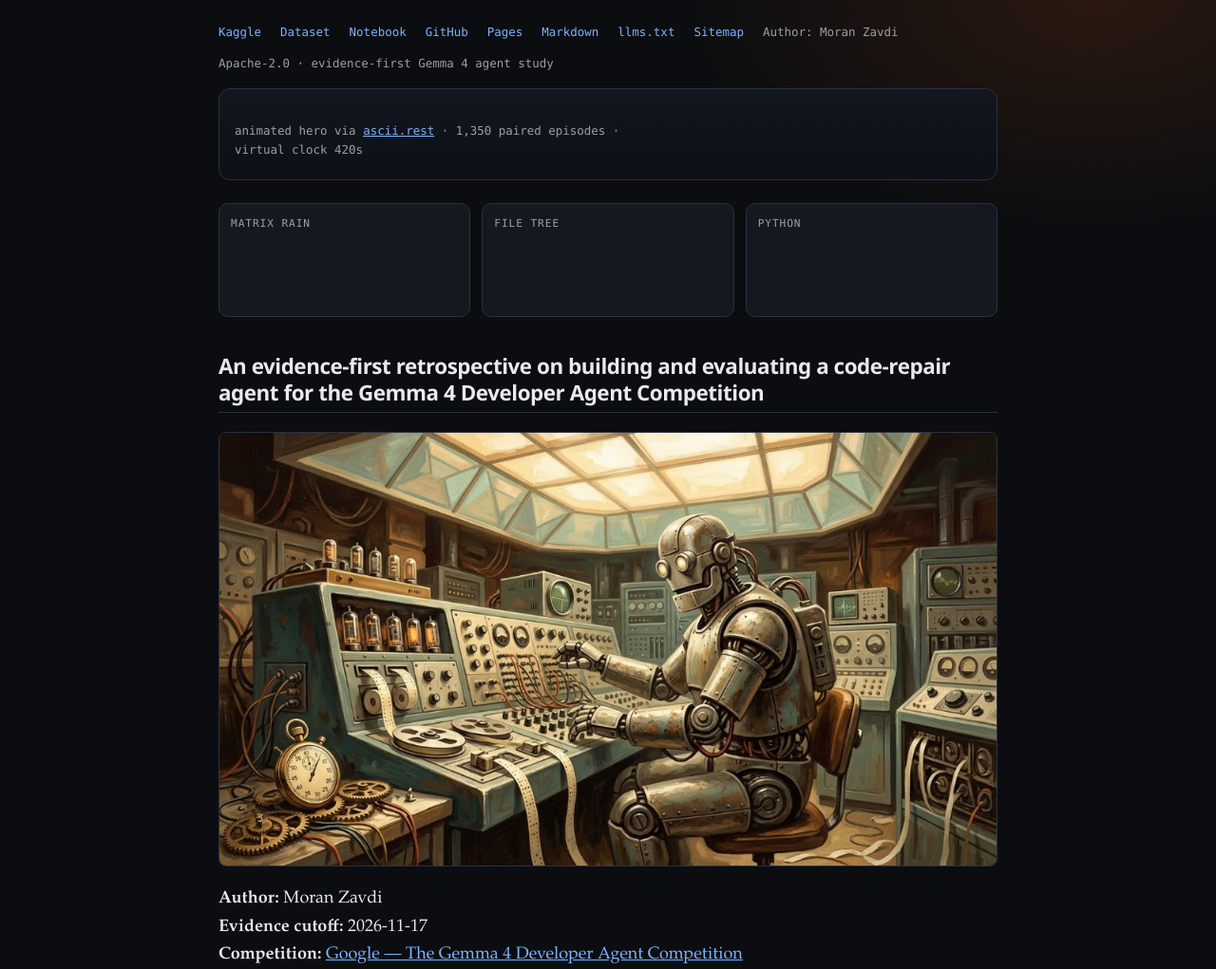
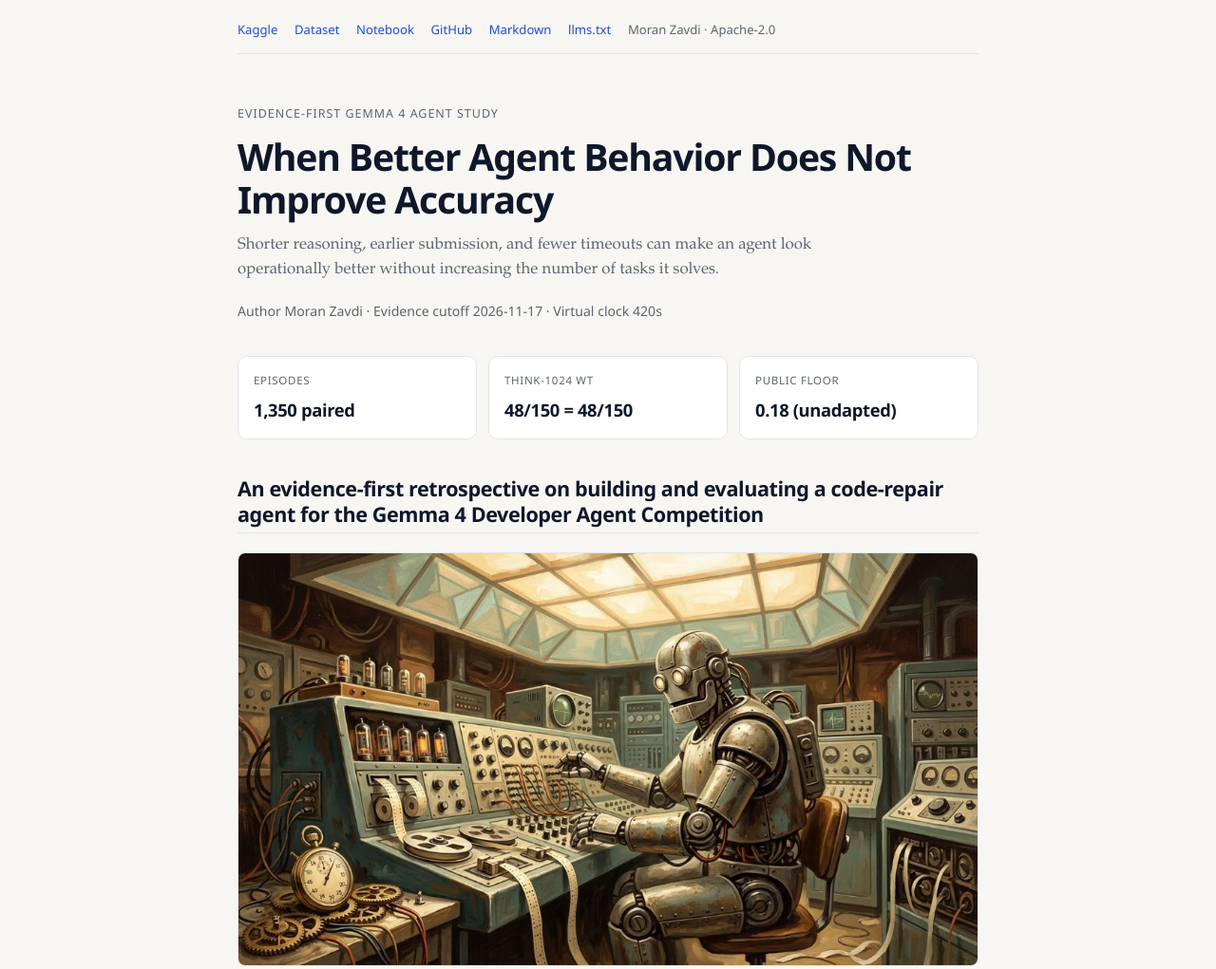
Before and after one commit to Aeterna-Data-AI-ML-Research/Kaggle-Gemma-4-Developer-Agent-Competition, a plain HTML site: page docs/index.html in a window 1280 px wide. Shown: the top 1021 px of the page at 95% size. Drawn offline with Linux system fonts and the light colour scheme.

Commit message:
Remove ascii.rest chrome from the Pages article.
Replace decorative banners and accent panels with a clean typographic header and key-stat strip.

```diff
--- a/docs/index.html
+++ b/docs/index.html
@@ -133,133 +133,126 @@
     ]
   }
   </script>
-  <script type="module" src="https://ascii.rest/ascii.js"></script>
   <style>
     :root {
-      --bg: #0b0d10;
-      --panel: #141820;
-      --text: #e8eaed;
-      --muted: #9aa0a6;
-      --accent: #7cb3ff;
-      --border: #2a3140;
-      --code: #1a2030;
-      --glow: #f97316;
+      --bg: #f7f6f3;
+      --panel: #ffffff;
+      --text: #1a1d23;
+      --muted: #5c6570;
+      --accent: #1d4ed8;
+      --border: #e2e5ea;
+      --code: #f0f2f5;
+      --hero: #0f172a;
     }
     * { box-sizing: border-box; }
     html { scroll-behavior: smooth; }
     body {
       margin: 0;
-      background:
-        radial-gradient(1200px 600px at 10% -10%, #1a2235 0%, transparent 55%),
-        radial-gradient(900px 500px at 90% 0%, #2a1810 0%, transparent 50%),
-        var(--bg);
+      background: var(--bg);
       color: var(--text);
-      font: 18px/1.65 "Iowan Old Style", "Palatino Linotype", Palatino, "Book Antiqua", Georgia, serif;
+      font: 18px/1.7 "Source Serif 4", "Iowan Old Style", "Palatino Linotype", Palatino, Georgia, serif;
     }
     .wrap {
-      max-width: 860px;
+      max-width: 820px;
       margin: 0 auto;
-      padding: 1.5rem 1.25rem 4rem;
+      padding: 1.25rem 1.25rem 4rem;
     }
     .topbar {
-      font-family: ui-monospace, SFMono-Regular, Menlo, Consolas, "ascii.rest mono", monospace;
-      font-size: 0.78rem;
+      font-family: "IBM Plex Sans", "Avenir Next", "Segoe UI", system-ui, sans-serif;
+      font-size: 0.82rem;
       color: var(--muted);
-      margin-bottom: 1rem;
+      margin-bottom: 1.5rem;
       display: flex;
       flex-wrap: wrap;
-      gap: 0.75rem 1.25rem;
+      gap: 0.65rem 1.1rem;
       align-items: center;
+      padding-bottom: 0.85rem;
+      border-bottom: 1px solid var(--border);
     }
-    .topbar a { color: var(--accent); text-decoration: none; }
+    .topbar a {
+      color: var(--accent);
+      text-decoration: none;
+      font-weight: 500;
+    }
     .topbar a:hover { text-decoration: underline; }
     .hero {
-      border: 1px solid var(--border);
-      border-radius: 12px;
-      background: linear-gradient(180deg, #12161f 0%, #0d1016 100%);
-      padding: 1rem 1rem 1.25rem;
-      margin-bottom: 1.5rem;
-      overflow: hidden;
+      margin: 0 0 2rem;
+      padding: 1.75rem 0 0.25rem;
     }
-    .hero-grid {
-      display: grid;
-      grid-template-columns: 1.2fr 0.8fr;
-      gap: 1rem;
-      align-items: center;
+    .hero .eyebrow {
+      font-family: "IBM Plex Sans", "Avenir Next", "Segoe UI", system-ui, sans-serif;
+      font-size: 0.78rem;
+      letter-spacing: 0.08em;
+      text-transform: uppercase;
+      color: var(--muted);
+      margin: 0 0 0.75rem;
     }
-    @media (max-width: 720px) {
-      .hero-grid { grid-template-columns: 1fr; }
+    .hero h1 {
+      font-family: "IBM Plex Sans", "Avenir Next", "Segoe UI", system-ui, sans-serif;
+      font-size: clamp(1.85rem, 4vw, 2.45rem);
+      line-height: 1.15;
+      letter-spacing: -0.03em;
+      margin: 0 0 0.85rem;
+      color: var(--hero);
+      font-weight: 650;
     }
-    .art, ascii-art, ascii-banner, .hero canvas, .hero pre {
+    .hero .lede {
       margin: 0;
-      font-family: ui-monospace, SFMono-Regular, Menlo, Consolas, "Liberation Mono", "ascii.rest mono", monospace;
-      font-size: 11px;
-      line-height: 1.2;
-      letter-spacing: 0;
-      white-space: pre;
-      font-variant-ligatures: none;
+      max-width: 38rem;
+      color: var(--muted);
+      font-size: 1.05rem;
+      line-height: 1.55;
     }
-    .hero ascii-banner, .hero .banner-wrap {
-      display: block;
-      overflow-x: auto;
-      max-width: 100%;
+    .hero .meta {
+      margin: 1.1rem 0 0;
+      font-family: "IBM Plex Sans", "Avenir Next", "Segoe UI", system-ui, sans-serif;
+      font-size: 0.88rem;
+      color: var(--muted);
     }
-    .hero-scene {
-      width: 100%;
-      max-width: 340px;
-      margin-left: auto;
-      margin-right: auto;
-    }
-    .hero-scene ascii-art, .hero-scene canvas {
-      width: 100% !important;
-      max-width: 340px;
-    }
-    .strip {
+    .stats {
       display: grid;
       grid-template-columns: repeat(3, 1fr);
       gap: 0.75rem;
-      margin: 1.25rem 0 1.75rem;
+      margin: 1.5rem 0 2rem;
     }
-    @media (max-width: 720px) {
-      .strip { grid-template-columns: 1fr; }
+    @media (max-width: 640px) {
+      .stats { grid-template-columns: 1fr; }
     }
-    .strip-card {
+    .stat {
+      background: var(--panel);
       border: 1px solid var(--border);
       border-radius: 10px;
-      background: var(--panel);
-      padding: 0.75rem;
-      min-height: 120px;
-      display: flex;
-      flex-direction: column;
-      gap: 0.5rem;
+      padding: 0.9rem 1rem;
     }
-    .strip-card .label {
-      font-family: ui-monospace, SFMono-Regular, Menlo, Consolas, monospace;
-      font-size: 0.7rem;
+    .stat .k {
+      font-family: "IBM Plex Sans", "Avenir Next", "Segoe UI", system-ui, sans-serif;
+      font-size: 0.72rem;
+      letter-spacing: 0.06em;
+      text-transform: uppercase;
       color: var(--muted);
-      text-transform: uppercase;
-      letter-spacing: 0.08em;
+      margin: 0 0 0.35rem;
     }
-    .strip-card .art-slot {
-      flex: 1;
-      display: flex;
-      align-items: center;
-      justify-content: center;
-      overflow: hidden;
+    .stat .v {
+      font-family: "IBM Plex Sans", "Avenir Next", "Segoe UI", system-ui, sans-serif;
+      font-size: 1.15rem;
+      font-weight: 650;
+      color: var(--hero);
+      margin: 0;
+      letter-spacing: -0.02em;
     }
     h1, h2, h3, h4 {
-      font-family: "Avenir Next", "Segoe UI", system-ui, sans-serif;
+      font-family: "IBM Plex Sans", "Avenir Next", "Segoe UI", system-ui, sans-serif;
       line-height: 1.25;
       letter-spacing: -0.02em;
+      color: var(--hero);
     }
-    h1 { font-size: 2.0rem; margin: 0.6rem 0 0.35rem; }
     h2 {
-      font-size: 1.4rem;
+      font-size: 1.35rem;
       margin-top: 2.4rem;
       border-bottom: 1px solid var(--border);
-      padding-bottom: 0.35rem;
+      padding-bottom: 0.4rem;
     }
-    h3 { font-size: 1.12rem; margin-top: 1.6rem; color: #d7dbe3; }
+    h3 { font-size: 1.1rem; margin-top: 1.6rem; }
     p { margin: 0.9rem 0; }
     a { color: var(--accent); }
     img {
@@ -269,25 +262,25 @@
       margin: 1.25rem auto;
       border-radius: 8px;
       border: 1px solid var(--border);
-      background: #000;
+      background: #fff;
     }
     em { color: var(--muted); }
     table {
       width: 100%;
       border-collapse: collapse;
-      font-size: 0.9rem;
-      font-family: "Avenir Next", "Segoe UI", system-ui, sans-serif;
+      font-size: 0.88rem;
+      font-family: "IBM Plex Sans", "Avenir Next", "Segoe UI", system-ui, sans-serif;
       margin: 1.2rem 0;
       overflow-x: auto;
       display: block;
+      background: var(--panel);
     }
     th, td {
       border: 1px solid var(--border);
-      padding: 0.45rem 0.6rem;
+      padding: 0.5rem 0.65rem;
       text-align: left;
-      background: var(--panel);
     }
-    th { background: #1c2330; }
+    th { background: #eef1f5; font-weight: 600; }
     code, pre {
       font-family: ui-monospace, SFMono-Regular, Menlo, Consolas, monospace;
       font-size: 0.86rem;
@@ -308,62 +301,49 @@
       margin-top: 3rem;
       padding-top: 1rem;
       border-top: 1px solid var(--border);
-      font-family: ui-monospace, SFMono-Regular, Menlo, Consolas, monospace;
-      font-size: 0.75rem;
+      font-family: "IBM Plex Sans", "Avenir Next", "Segoe UI", system-ui, sans-serif;
+      font-size: 0.78rem;
       color: var(--muted);
     }
     @media (max-width: 640px) {
       body { font-size: 16px; }
-      h1 { font-size: 1.55rem; }
     }
   </style>
 </head>
 <body>
   <main class="wrap">
-    <div class="topbar">
+    <nav class="topbar" aria-label="Site">
       <a href="https://www.kaggle.com/competitions/gemma-4-developer-agent">Kaggle</a>
       <a href="https://www.kaggle.com/datasets/moranzavdi/gemma4-agent-behavior-vs-accuracy">Dataset</a>
       <a href="https://www.kaggle.com/code/moranzavdi/reproduce-gemma4-agent-behavior-study">Notebook</a>
       <a href="https://github.com/Aeterna-Data-AI-ML-Research/Kaggle-Gemma-4-Developer-Agent-Competition">GitHub</a>
-      <a href="https://aeterna-data-ai-ml-research.github.io/Kaggle-Gemma-4-Developer-Agent-Competition/">Pages</a>
       <a href="article.md">Markdown</a>
       <a href="llms.txt">llms.txt</a>
-      <a href="sitemap.xml">Sitemap</a>
-      <span>Author: Moran Zavdi</span>
-      <span>Apache-2.0 · evidence-first Gemma 4 agent study</span>
-    </div>
+      <span>Moran Zavdi · Apache-2.0</span>
+    </nav>
 
-    <section class="hero" aria-label="ascii.rest hero">
-      <div class="hero-grid">
-        <div>
-          <div class="banner-wrap">
-            <ascii-banner text="BETTER BEHAVIOR" color="#f97316,#f778ba,#7cb3ff" shadow="rounded"></ascii-banner>
-          </div>
-          <div class="banner-wrap" style="margin-top:0.35rem">
-            <ascii-banner text="≠ ACCURACY" color="#7cb3ff,#f97316" shadow="rounded"></ascii-banner>
-          </div>
-          <p style="font-family:ui-monospace,Menlo,Consolas,monospace;font-size:0.78rem;color:var(--muted);margin:0.75rem 0 0">
-            animated hero via <a href="https://ascii.rest/">ascii.rest</a> · 1,350 paired episodes · virtual clock 420s
-          </p>
-        </div>
-        <div class="hero-scene">
-          <ascii-art piece="night-coast" label="night coast ascii scene"></ascii-art>
-        </div>
+    <header class="hero">
+      <p class="eyebrow">Evidence-first Gemma 4 agent study</p>
+      <h1>When Better Agent Behavior Does Not Improve Accuracy</h1>
+      <p class="lede">
+        Shorter reasoning, earlier submission, and fewer timeouts can make an agent
+        look operationally better without increasing the number of tasks it solves.
+      </p>
+      <p class="meta">Author Moran Zavdi · Evidence cutoff 2026-11-17 · Virtual clock 420s</p>
+    </header>
+
+    <section class="stats" aria-label="Key figures">
+      <div class="stat">
+        <p class="k">Episodes</p>
+        <p class="v">1,350 paired</p>
       </div>
-    </section>
-
-    <section class="strip" aria-label="ascii.rest accents">
-      <div class="strip-card">
-        <div class="label">matrix rain</div>
-        <div class="art-slot"><ascii-art piece="matrix-rain" mono label="matrix rain"></ascii-art></div>
+      <div class="stat">
+        <p class="k">Think-1024 WT</p>
+        <p class="v">48/150 = 48/150</p>
       </div>
-      <div class="strip-card">
-        <div class="label">file tree</div>
-        <div class="art-slot"><ascii-art piece="file-tree" mono label="file tree"></ascii-art></div>
-      </div>
-      <div class="strip-card">
-        <div class="label">python</div>
-        <div class="art-slot"><ascii-art piece="python" label="python logo"></ascii-art></div>
+      <div class="stat">
+        <p class="k">Public floor</p>
+        <p class="v">0.18 (unadapted)</p>
       </div>
     </section>
 
@@ -1228,8 +1208,8 @@ python scripts/reproduce_all_tables.py
 
     <p class="credit">
       Written by <strong>Moran Zavdi</strong>.
-      Decorative animations by <a href="https://ascii.rest/">ascii.rest</a> (MIT).
-      SEO / AEO / GEO: <a href="robots.txt">robots.txt</a> ·
+      SEO / AEO / GEO:
+      <a href="robots.txt">robots.txt</a> ·
       <a href="sitemap.xml">sitemap.xml</a> ·
       <a href="llms.txt">llms.txt</a> ·
       <a href="ai.txt">ai.txt</a> ·
```
Also changed, not shown: docs/humans.txt, 2 other files.
